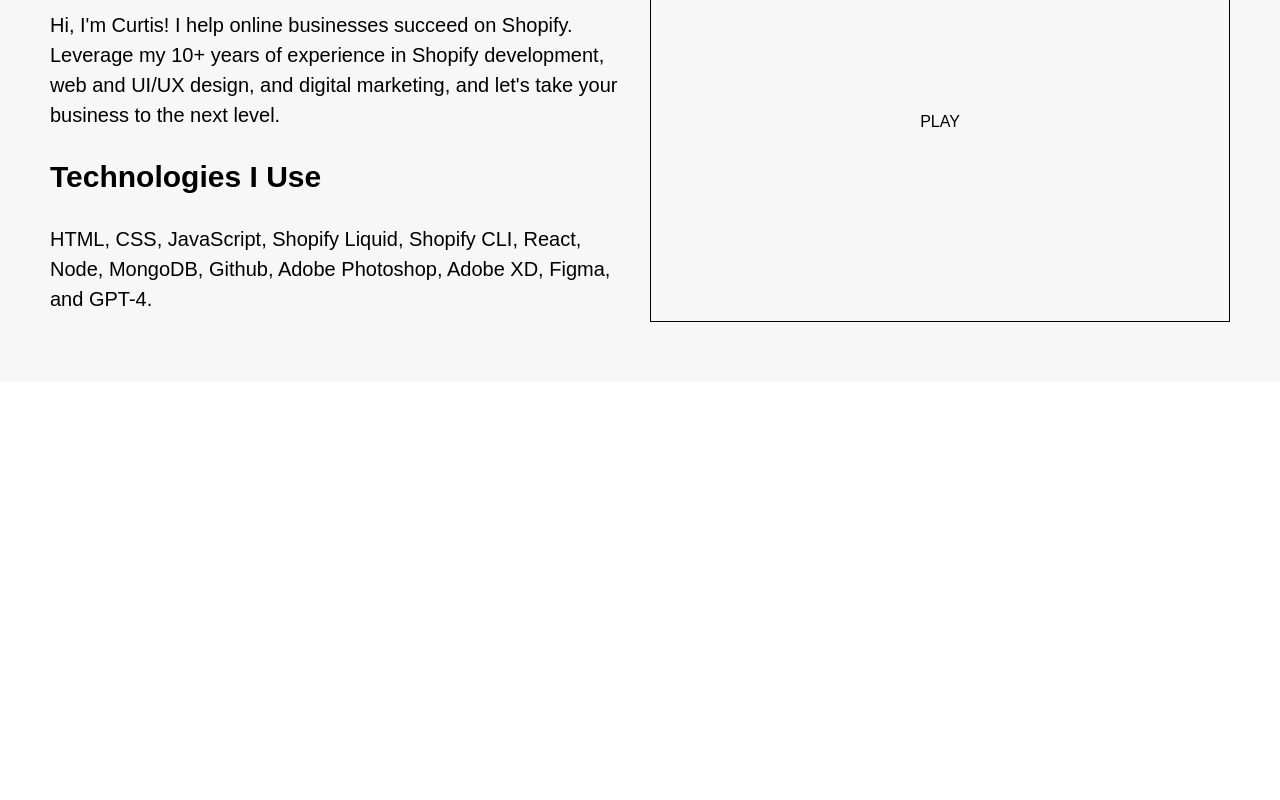
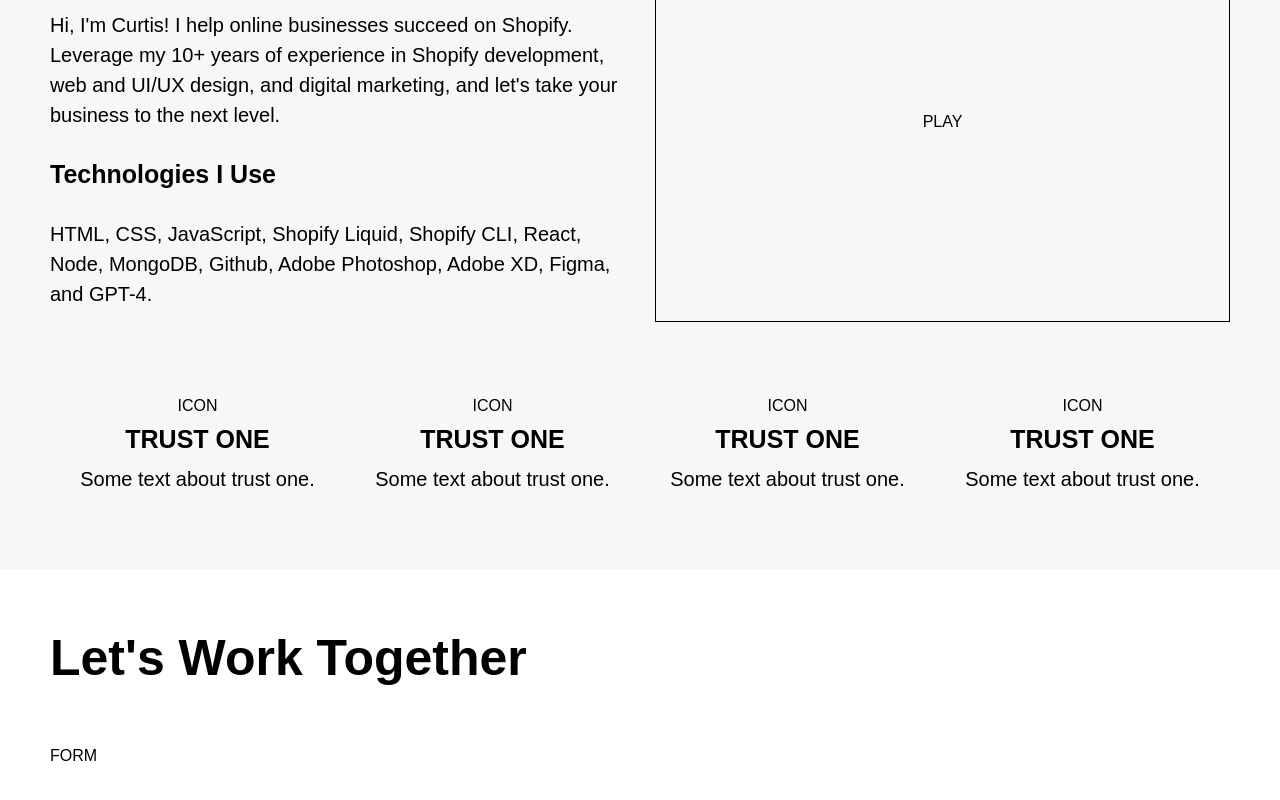
Before and after one commit to cstudiodev/curtishill, a React (Create React App) app: page / in a window 1280 px wide. Shown: the part 1576-2376 px from the top of the page. Before the commit the page ends 1958 px from the top, so only its background shows below. Built offline with nearby package versions, Linux system fonts and the light colour scheme.

Commit message:
trust badge section

```diff
--- a/src/App.js
+++ b/src/App.js
@@ -5,6 +5,7 @@ import Header from './components/Header';
 import Hero from './components/Hero';
 import Services from './components/Services';
 import About from './components/About';
+import Contact from './components/Contact';
 
 function App() {
   const [isSticky, setIsSticky] = useState(false);
@@ -40,6 +41,9 @@ function App() {
       <Element name="about">
         <About />
       </Element>
+      <Element name="contact">
+        <Contact />
+      </Element>
     </div>
   );
 }
--- a/src/components/About.js
+++ b/src/components/About.js
@@ -4,14 +4,38 @@ const About = () => {
   return (
     <section className='section-about'>
       <div className='about-content'>
+        <div className='about-video-with-text-container'>
           <div className='about-text-section'>
             <h2 className='about-heading'>About Me</h2>
             <p className='about-text'>Hi, I'm Curtis! I help online businesses succeed on Shopify. Leverage my 10+ years of experience in Shopify development, web and UI/UX design, and digital marketing, and let's take your business to the next level.</p>
-          <h3 className='about-heading'>Technologies I Use</h3>
+            <h4 className='about-heading'>Technologies I Use</h4>
             <p className='about-text'>HTML, CSS, JavaScript, Shopify Liquid, Shopify CLI, React, Node, MongoDB, Github, Adobe Photoshop, Adobe XD, Figma, and GPT-4.</p>
           </div>
           <div className='about-video-section'>
             <div className='about-video'>PLAY</div>
+          </div>
+        </div>
+        <div className='about-trust-badge-container'>
+          <div className='about-trust-badge'>
+            <div className='trust-icon'>ICON</div>
+            <h4>TRUST ONE</h4>
+            <p>Some text about trust one.</p>
+          </div>
+          <div className='about-trust-badge'>
+            <div className='trust-icon'>ICON</div>
+            <h4>TRUST ONE</h4>
+            <p>Some text about trust one.</p>
+          </div>
+          <div className='about-trust-badge'>
+            <div className='trust-icon'>ICON</div>
+            <h4>TRUST ONE</h4>
+            <p>Some text about trust one.</p>
+          </div>
+          <div className='about-trust-badge'>
+            <div className='trust-icon'>ICON</div>
+            <h4>TRUST ONE</h4>
+            <p>Some text about trust one.</p>
+          </div>
         </div>
       </div>
     </section>
--- /dev/null
+++ b/src/components/Contact.js
@@ -0,0 +1,18 @@
+import React from 'react'
+
+const Contact = () => {
+  return (
+    <section className='section-contact'>
+      <div className='contact-content'>
+        <div className='contact-heading'>
+          <h2>Let's Work Together</h2>
+        </div>
+        <div className='contact-form'>
+          FORM
+        </div>
+      </div>
+    </section>
+  )
+}
+
+export default Contact
--- a/src/index.css
+++ b/src/index.css
@@ -19,6 +19,10 @@ h2 {
 
 h3 {
   font-size: 30px;
+}
+
+h4 {
+  font-size: 25px;
 }
 
 p, li, button {
@@ -47,6 +51,9 @@ p, li, button {
   }
   h3 {
     font-size: 20px;
+  }
+  h4 {
+    font-size: 15px;
   }
   p, li, button {
     font-size: 15px;
@@ -301,8 +308,12 @@ button, input[type="button"], input[type="submit"] {
   max-width: 1200px;
   margin: auto;
   padding: 60px 10px;
+}
+
+.about-video-with-text-container {
   display: flex;
-  gap: 20px;
+  gap: 30px;
+  padding-bottom: 60px;
 }
 
 .about-text-section {
@@ -330,9 +341,8 @@ button, input[type="button"], input[type="submit"] {
 }
 
 @media screen and (max-width: 1000px) {
-  .about-content {
+  .about-video-with-text-container {
     flex-direction: column;
-    gap: 30px;
   }
   .about-text-section {
     width: 100%;
@@ -342,25 +352,43 @@ button, input[type="button"], input[type="submit"] {
   }
 }
 
-/* TECHNOLOGIES SECTION --- */
-
-.section-technologies {
-  background-color: #028fff;
+.about-trust-badge-container {
+  width: 100%;
+  display: flex;
+  flex-wrap: wrap;
 }
 
-.technologies-content {
+.about-trust-badge {
+  width: 25%;
+  display: flex;
+  flex-direction: column;
+  justify-content: center;
+  align-items: center;
+  text-align: center;
+  padding: 15px 15px;
+  gap: 10px;
+}
+
+@media screen and (max-width: 500px) {
+  .about-trust-badge-container {
+  }
+  .about-trust-badge {
+    width: 50%;
+  }
+}
+
+/* CONTACT SECTION --- */
+
+.section-contact {
+  background-color: #fff;
+}
+
+.contact-content {
   max-width: 1200px;
   margin: auto;
   padding: 60px 10px;
-  text-align: center;
-  color: #fff;
 }
 
-.technologies-heading {
-  padding-bottom: 40px;
+.contact-heading {
+  padding-bottom: 60px;
 }
-
-.technologies-text {
-  max-width: 80%;
-  margin: auto;
-}
```
Also changed, not shown: src/components/Technologies.js (deleted, +0 -14 lines), src/components/Services.js (indentation only). Lines whose indentation alone changed are shown as unchanged.
